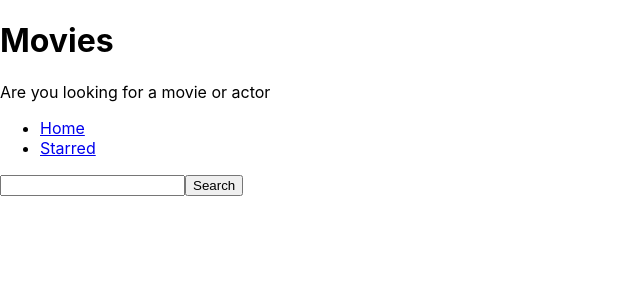
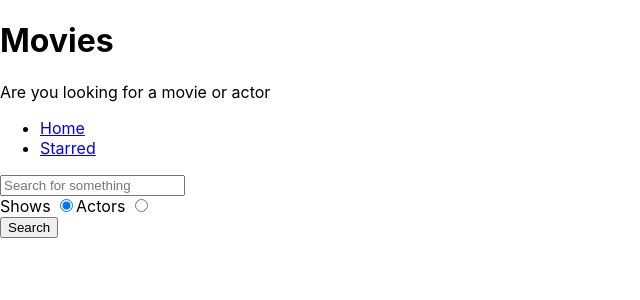
Before and after one commit to markaaron88/react-api, a React (Create React App) app: page / in a window 1280 px wide. Shown: the top 300 px of the page, without its empty margins (0-640 px from the left). Built offline with nearby package versions, Linux system fonts and the light colour scheme.

Commit message:
search option edit

```diff
--- a/src/pages/Home.js
+++ b/src/pages/Home.js
@@ -5,14 +5,17 @@
 const Home = () => {
   const [input, setInput] = useState('');
   const [results, setResults] = useState(null);
+  const [searchOption, setSearchOption] = useState('shows');
+
+  const isShowsSearch = searchOption === 'shows';
 
   const onSearch = () => {
-    apiGet(`/search/shows?q=${input}`).then(result => {
+    apiGet(`/search/${searchOption}?q=${input}`).then(result => {
       setResults(result);
     });
   };
 
-  const onInputChage = ev => {
+  const onInputChange = ev => {
     setInput(ev.target.value);
   };
 
@@ -22,18 +25,20 @@
     }
   };
 
+  const onRadioChange = ev => {
+    setSearchOption(ev.target.value);
+  };
+
   const renderResults = () => {
     if (results && results.length === 0) {
       return <div>No results</div>;
     }
     if (results && results.length > 0) {
-      return (
-        <div>
-          {results.map(item => (
-            <div key={item.show.id}>{item.show.name}</div>
-          ))}
-        </div>
-      );
+      return results[0].show
+        ? results.map(item => <div key={item.show.id}>{item.show.name}</div>)
+        : results.map(item => (
+            <div key={item.person.id}>{item.person.name}</div>
+          ));
     }
     return null;
   };
@@ -42,10 +47,35 @@
     <MainPageLayout>
       <input
         type="text"
-        onChange={onInputChage}
+        placeholder="Search for something"
+        onChange={onInputChange}
         onKeyDown={onKeyDown}
         value={input}
       />
+
+      <div>
+        <label htmlFor="shows-search">
+          Shows{' '}
+          <input
+            id="shows-search"
+            type="radio"
+            value="shows"
+            checked={isShowsSearch}
+            onChange={onRadioChange}
+          />
+        </label>
+
+        <label htmlFor="actors-search">
+          Actors{' '}
+          <input
+            id="actors-search"
+            type="radio"
+            value="people"
+            checked={!isShowsSearch}
+            onChange={onRadioChange}
+          />
+        </label>
+      </div>
       <button type="button" onClick={onSearch}>
         Search
       </button>
```
